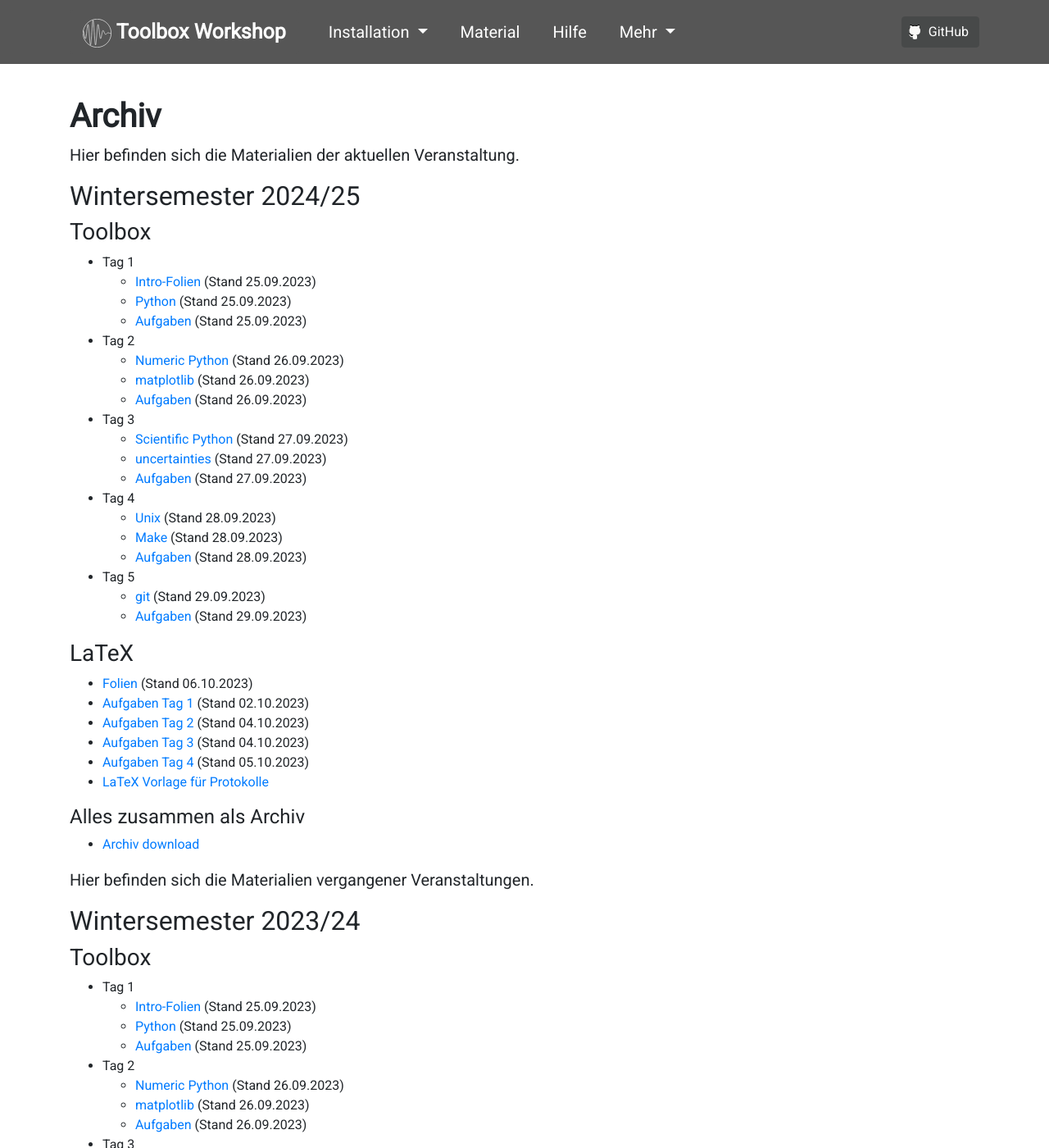
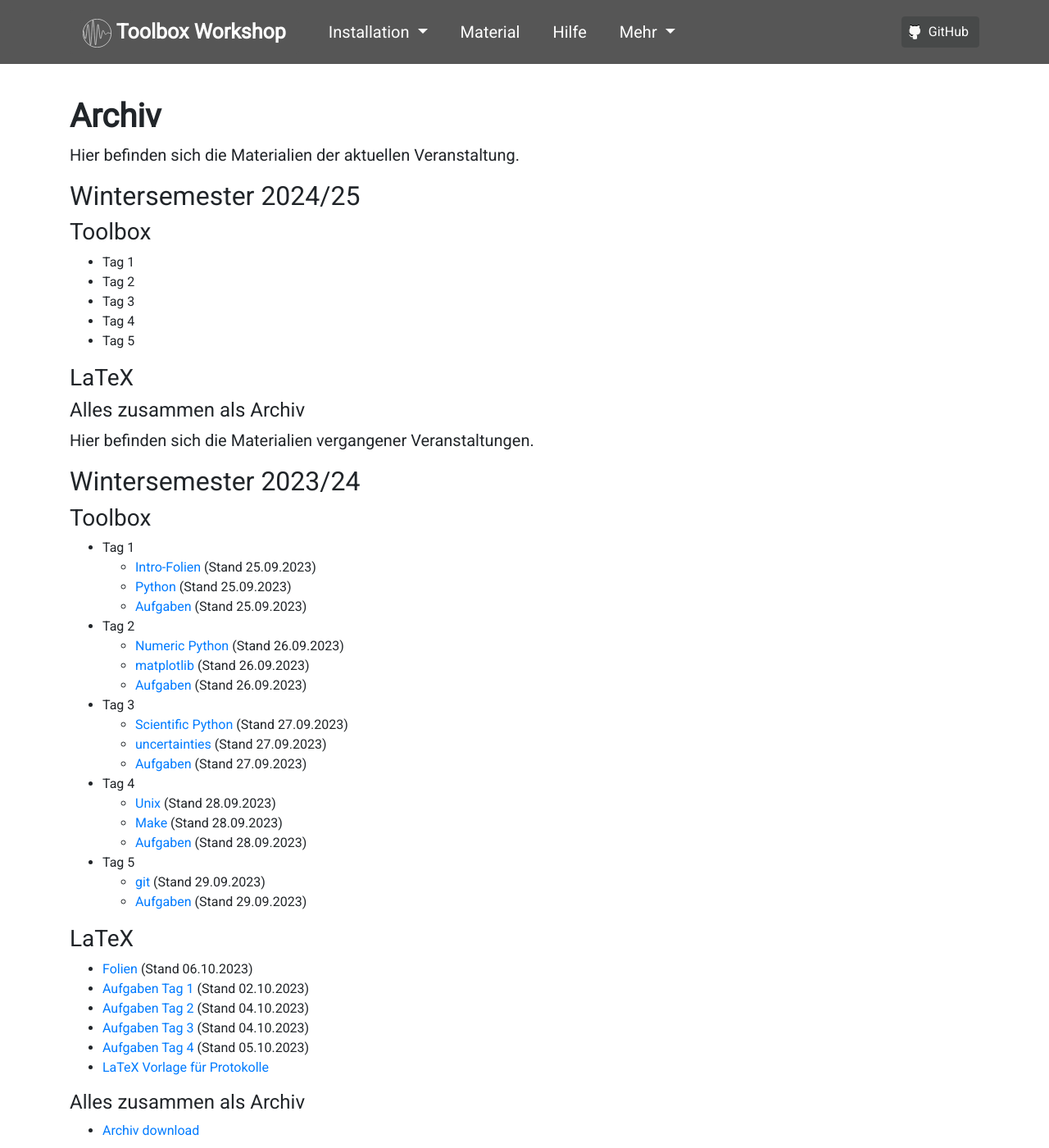
Before and after one commit to pep-dortmund/homepage-toolbox, a Jekyll site: the page built from archive.md, in a window 1280 px wide and 1400 px high. Shown: the whole window at 82% size. Built offline with Jekyll 4.4.1, drawn with Linux system fonts in a browser that asks for light colours; nearby versions of some CDN libraries.

Commit message:
fix link in material and year
this should make the material management more consistent by using the
linked `current` files in the material section as well.
Also edited the year to be up to date.

```diff
--- a/archive.md
+++ b/archive.md
@@ -12,35 +12,35 @@
 
 ### Toolbox
 - Tag 1
-    - [Intro-Folien](/files/archive/current/intro.pdf){:target="_blank"} (Stand 25.09.2023)
-    - [Python](/files/archive/current/python.html){:target="_blank"} (Stand 25.09.2023)
-    - [Aufgaben](/files/archive/current/exercises-toolbox-1.zip) (Stand 25.09.2023)
+    <!-- - [Intro-Folien](/files/archive/current/intro.pdf){:target="_blank"} (Stand 25.09.2024) -->
+    <!-- - [Python](/files/archive/current/python.html){:target="_blank"} (Stand 25.09.2024) -->
+    <!-- - [Aufgaben](/files/archive/current/exercises-toolbox-1.zip) (Stand 25.09.2024) -->
 - Tag 2
-    - [Numeric Python](/files/archive/current/numeric-python.html){:target="_blank"} (Stand 26.09.2023)
-    - [matplotlib](/files/archive/current/matplotlib.html){:target="_blank"} (Stand 26.09.2023)
-    - [Aufgaben](/files/archive/current/exercises-toolbox-2.zip) (Stand 26.09.2023)
+    <!-- - [Numeric Python](/files/archive/current/numeric-python.html){:target="_blank"} (Stand 26.09.2024) -->
+    <!-- - [matplotlib](/files/archive/current/matplotlib.html){:target="_blank"} (Stand 26.09.2024) -->
+    <!-- - [Aufgaben](/files/archive/current/exercises-toolbox-2.zip) (Stand 26.09.2024) -->
 - Tag 3
-    - [Scientific Python](/files/archive/current/scientific-python.html){:target="_blank"} (Stand 27.09.2023)
-    - [uncertainties](/files/archive/current/uncertainties.html){:target="_blank"} (Stand 27.09.2023)
-    - [Aufgaben](/files/archive/current/exercises-toolbox-3.zip) (Stand 27.09.2023)
+    <!-- - [Scientific Python](/files/archive/current/scientific-python.html){:target="_blank"} (Stand 27.09.2024) -->
+    <!-- - [uncertainties](/files/archive/current/uncertainties.html){:target="_blank"} (Stand 27.09.2024) -->
+    <!-- - [Aufgaben](/files/archive/current/exercises-toolbox-3.zip) (Stand 27.09.2024) -->
 - Tag 4
-    - [Unix](/files/archive/current/unix.pdf){:target="_blank"} (Stand 28.09.2023)
-    - [Make](/files/archive/current/make.pdf){:target="_blank"} (Stand 28.09.2023)
-    - [Aufgaben](/files/archive/current/exercises-toolbox-4.zip) (Stand 28.09.2023)
+    <!-- - [Unix](/files/archive/current/unix.pdf){:target="_blank"} (Stand 28.09.2024) -->
+    <!-- - [Make](/files/archive/current/make.pdf){:target="_blank"} (Stand 28.09.2024) -->
+    <!-- - [Aufgaben](/files/archive/current/exercises-toolbox-4.zip) (Stand 28.09.2024) -->
 - Tag 5
-    - [git](/files/archive/current/git.pdf){:target="_blank"} (Stand 29.09.2023)
-    - [Aufgaben](/files/archive/current/exercises-toolbox-5.zip) (Stand 29.09.2023)
+    <!-- - [git](/files/archive/current/git.pdf){:target="_blank"} (Stand 29.09.2024) -->
+    <!-- - [Aufgaben](/files/archive/current/exercises-toolbox-5.zip) (Stand 29.09.2024) -->
 
 ### LaTeX
-- [Folien](/files/archive/current/latex.pdf){:target="_blank"} (Stand 06.10.2023)
-- [Aufgaben Tag 1](/files/archive/current/exercises-latex-1.zip) (Stand 02.10.2023)
-- [Aufgaben Tag 2](/files/archive/current/exercises-latex-2.zip) (Stand 04.10.2023)
-- [Aufgaben Tag 3](/files/archive/current/exercises-latex-3.zip) (Stand 04.10.2023)
-- [Aufgaben Tag 4](/files/archive/current/exercises-latex-4.zip) (Stand 05.10.2023)
-- <a href="https://github.com/pep-dortmund/toolbox-workshop-protocol-template" target="_blank">LaTeX Vorlage für Protokolle</a>
+<!-- - [Folien](/files/archive/current/latex.pdf){:target="_blank"} (Stand 06.10.2024) -->
+<!-- - [Aufgaben Tag 1](/files/archive/current/exercises-latex-1.zip) (Stand 02.10.2024) -->
+<!-- - [Aufgaben Tag 2](/files/archive/current/exercises-latex-2.zip) (Stand 04.10.2024) -->
+<!-- - [Aufgaben Tag 3](/files/archive/current/exercises-latex-3.zip) (Stand 04.10.2024) -->
+<!-- - [Aufgaben Tag 4](/files/archive/current/exercises-latex-4.zip) (Stand 05.10.2024) -->
+<!-- - <a href="https://github.com/pep-dortmund/toolbox-workshop-protocol-template" target="_blank">LaTeX Vorlage für Protokolle</a> -->
 
 #### Alles zusammen als Archiv
-- [Archiv download](/files/archive/current.tar.gz)
+<!-- - [Archiv download](/files/archive/current.tar.gz) -->
 
 <p class="lead">Hier befinden sich die Materialien vergangener Veranstaltungen.</p>
 
```
Also changed, not shown: notes.md (+19 -19 lines).
